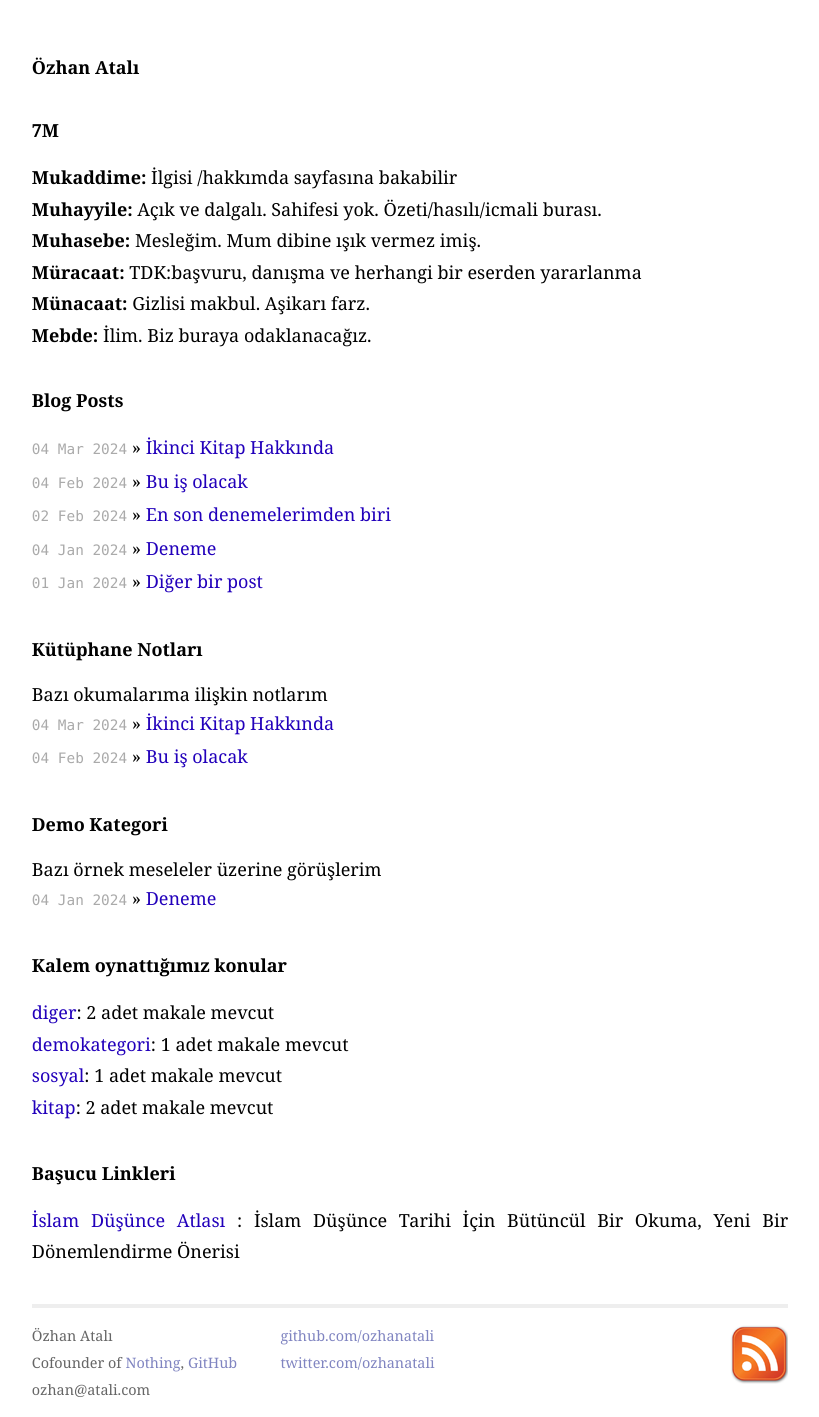
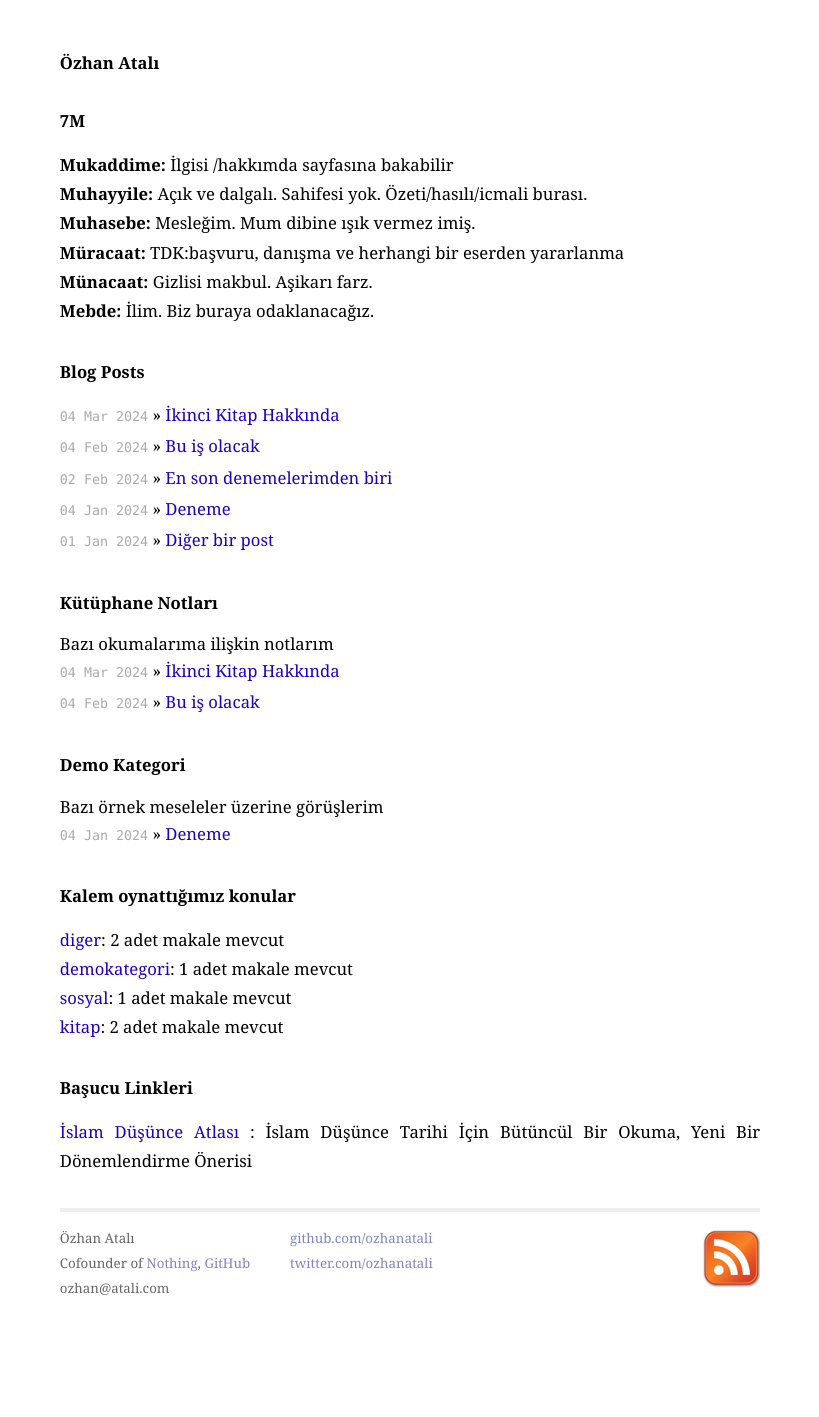
Before and after one commit to ozhanatali/ozhanatali.github.io, a Jekyll site: the page built from index.html, in a window 1280 px wide. Shown: the whole page, without its empty margins (230-1049 px from the left). Built offline with Jekyll 4.4.1, drawn with Linux system fonts in a browser that asks for light colours; after the commit the page ends 1314 px from its top, so only the background shows below that.

Commit message:
Update screen.css

```diff
--- a/css/screen.css
+++ b/css/screen.css
@@ -82,7 +82,7 @@ ul.posts {
 /*****************************************************************************/
 
 .site {
-  font-size: 135%;
+  font-size: 125%;
   text-align: justify;
   width: 42em;
   margin: 3em auto 2em auto;
```
